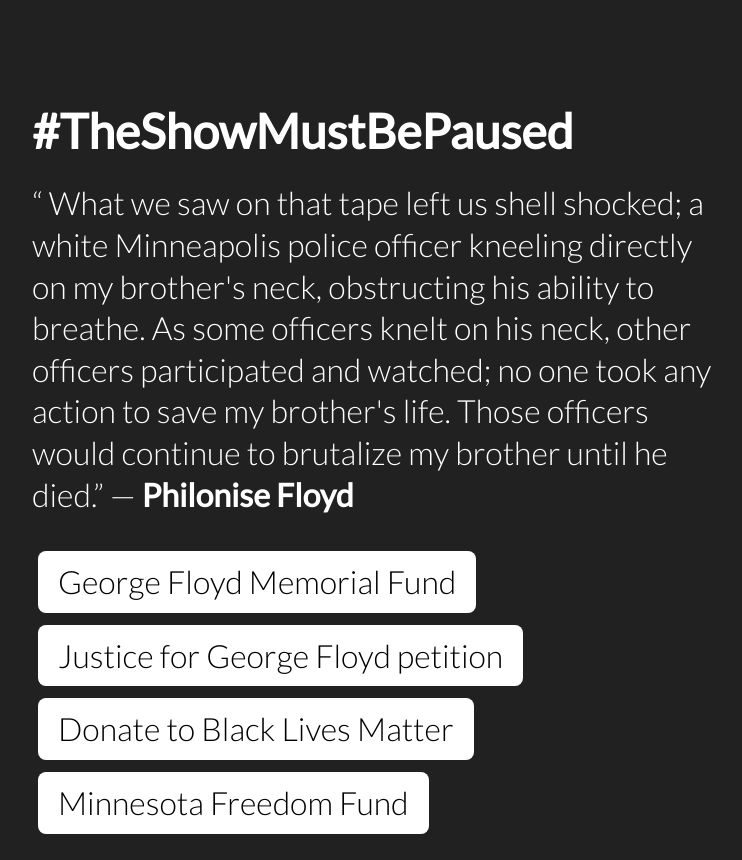
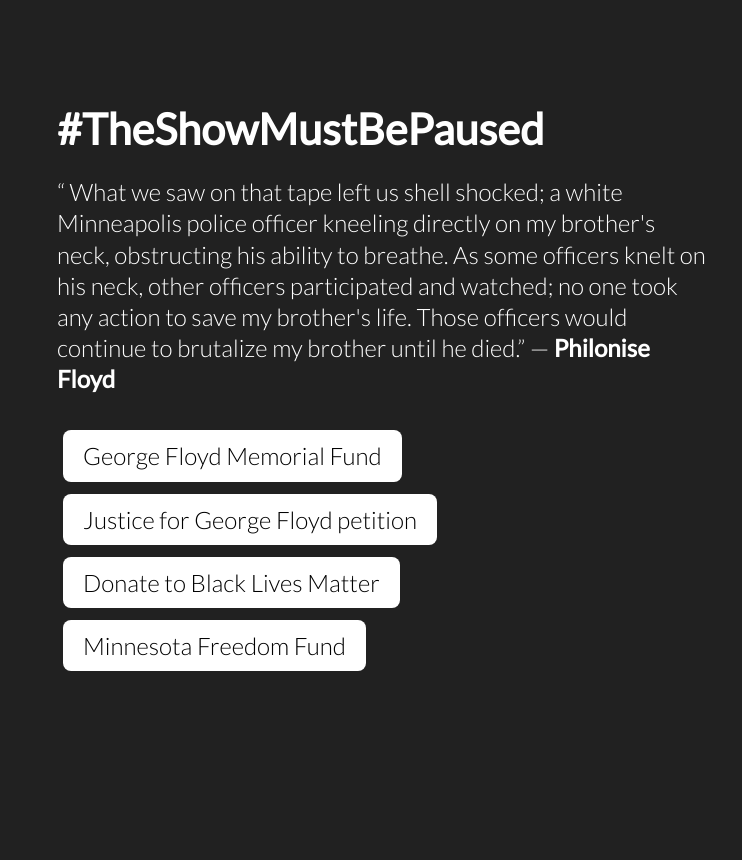
Before and after one commit to freshairradio/TheShowMustBePaused, a plain HTML site: page index.html in a window 1280 px wide. Shown: the whole page, without its empty margins (258-1000 px from the left). After the commit the page ends 800 px from the top, so only its background shows below. Drawn offline with Linux system fonts and the light colour scheme.

Commit message:
Better styling

```diff
--- a/index.html
+++ b/index.html
@@ -24,14 +24,15 @@
       main {
         margin: 0 auto;
         padding: 20px;
-        max-width: 700px;
-        font-size: 2em;
+        max-width: 650px;
+        font-size: 1.5em;
         padding-top: 100px;
         font-weight: 100;
         line-height: 1.3;
       }
       main h2 {
         padding-bottom: 20px;
+        font-size: min(1.8em, 7vw);
       }
       main section {
         margin-top: 30px;
```
